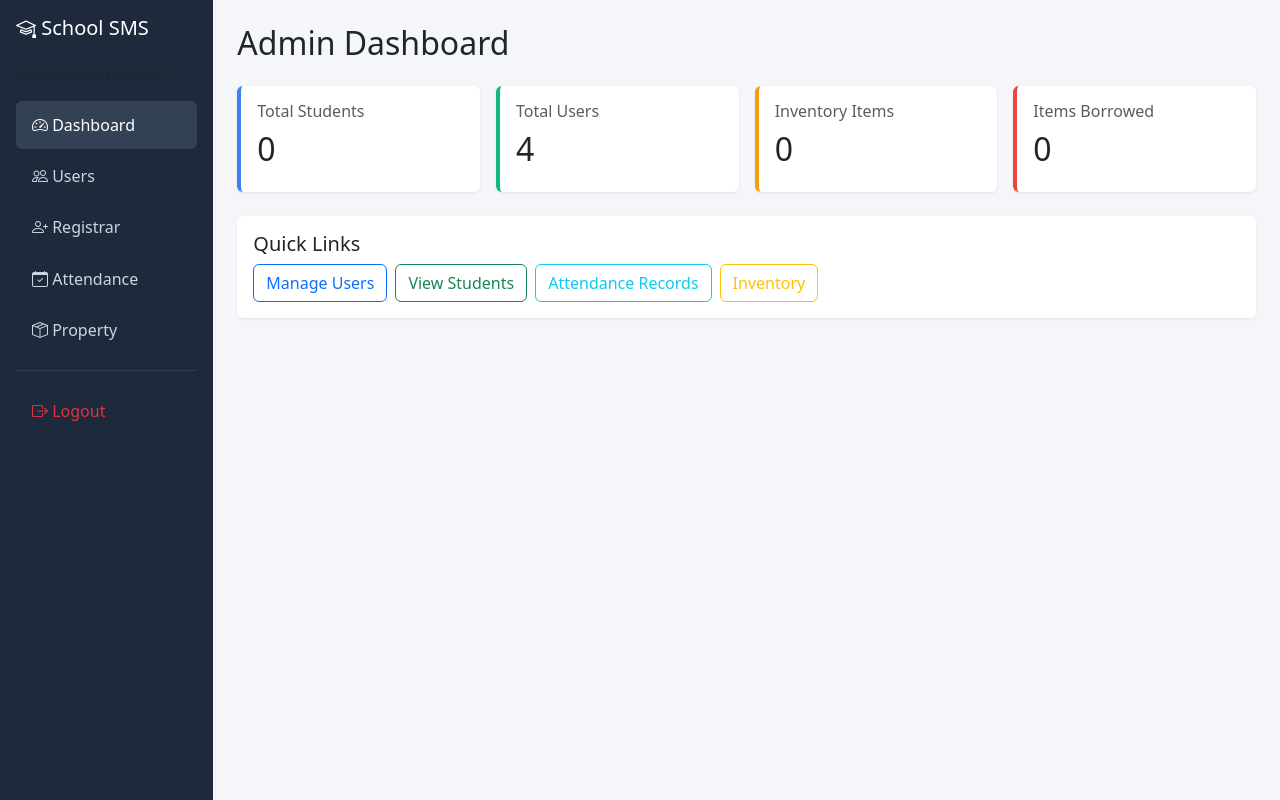
After one commit to samualdebela19-hash/SCHOOL_MANAGEMENT, a Flask app: page /admin in a window 1280 px wide. The commit adds this page. Run offline with Flask 3, Linux system fonts and the light colour scheme; a user stored in the database is signed in.

Commit message:
Add files via upload

```diff
--- /dev/null
+++ b/templates/admin/dashboard.html
@@ -0,0 +1,53 @@
+{% extends "base.html" %}
+{% block title %}Admin Dashboard{% endblock %}
+
+{% block content %}
+<h2 class="mb-4">Admin Dashboard</h2>
+
+<div class="row g-3 mb-4">
+    <div class="col-md-3">
+        <div class="card stat-card" style="border-left-color: #3b82f6;">
+            <div class="card-body">
+                <h6 class="text-muted">Total Students</h6>
+                <h2>{{ total_students }}</h2>
+            </div>
+        </div>
+    </div>
+    <div class="col-md-3">
+        <div class="card stat-card" style="border-left-color: #10b981;">
+            <div class="card-body">
+                <h6 class="text-muted">Total Users</h6>
+                <h2>{{ total_users }}</h2>
+            </div>
+        </div>
+    </div>
+    <div class="col-md-3">
+        <div class="card stat-card" style="border-left-color: #f59e0b;">
+            <div class="card-body">
+                <h6 class="text-muted">Inventory Items</h6>
+                <h2>{{ total_items }}</h2>
+            </div>
+        </div>
+    </div>
+    <div class="col-md-3">
+        <div class="card stat-card" style="border-left-color: #ef4444;">
+            <div class="card-body">
+                <h6 class="text-muted">Items Borrowed</h6>
+                <h2>{{ borrowed }}</h2>
+            </div>
+        </div>
+    </div>
+</div>
+
+<div class="card">
+    <div class="card-body">
+        <h5>Quick Links</h5>
+        <div class="d-flex gap-2 flex-wrap">
+            <a href="{{ url_for('admin_users') }}" class="btn btn-outline-primary">Manage Users</a>
+            <a href="{{ url_for('student_list') }}" class="btn btn-outline-success">View Students</a>
+            <a href="{{ url_for('attendance_list') }}" class="btn btn-outline-info">Attendance Records</a>
+            <a href="{{ url_for('inventory_list') }}" class="btn btn-outline-warning">Inventory</a>
+        </div>
+    </div>
+</div>
+{% endblock %}
```
Also changed, not shown: templates/admin/users.html (+33 -0 lines).
